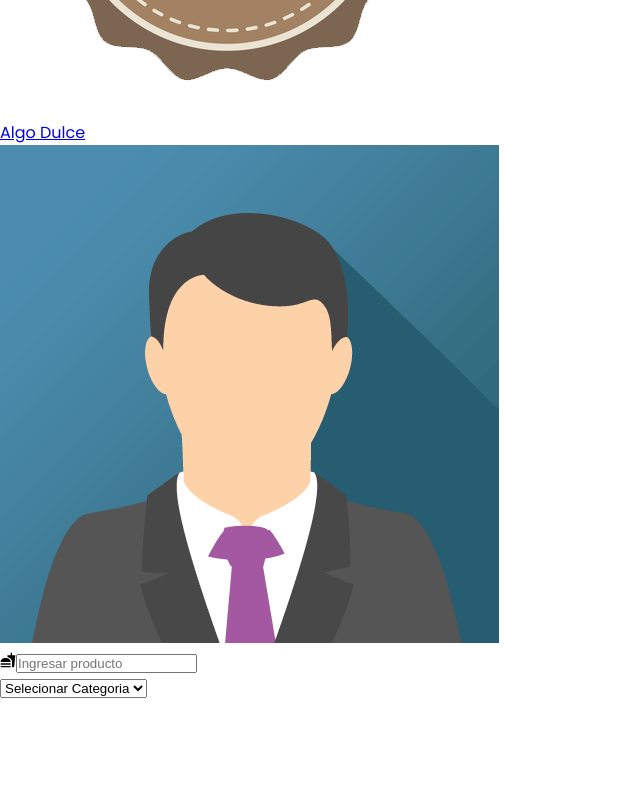
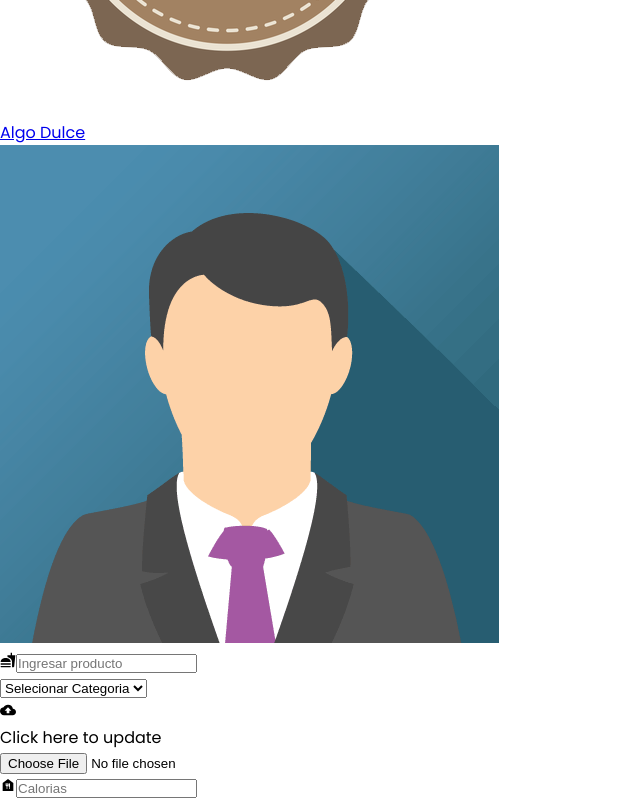
Before and after one commit to Nicoogf/mennuappg, a React (Create React App) app: page /createItem in a window 1280 px wide. Shown: the part 1480-2280 px from the top of the page, without its empty margins (0-640 px from the left). Before the commit the page ends 2180 px from the top, so only its background shows below. Built offline with nearby package versions, Linux system fonts and the light colour scheme.

Commit message:
Se avanza sobre el Create-Conteiner

```diff
--- a/src/components/CreateContainer.jsx
+++ b/src/components/CreateContainer.jsx
@@ -1,7 +1,8 @@
 import React, { useState } from 'react' ;
 import { motion } from "framer-motion" ;
-import  {MdFastfood} from "react-icons/md" ;
+import { MdFastfood , MdCloudUpload , MdDelete , MdFoodBank } from "react-icons/md" ;
 import { categories } from '../utils/data';
+import Loader from "../components/Loader" ;
 
 const CreateContainer = () => {
   const [title, setTitle] = useState ("") ;
@@ -13,6 +14,14 @@
   const [alertStatus , steAlertStatus] = useState("s") ;
   const [msg , setMsg ] = useState(null) ;
   const [ isLoading, setIsLoading] = useState(false);
+
+ const  uploadImage = () =>{
+
+ }
+
+ const deleteImage  = () =>{
+
+ }
 
 
 
@@ -62,8 +71,36 @@
 
         <div className='group flex justify-center items-center flex-col border-2 border-dotted border-gray-300 w-full h-225 md:h-420 cursor-pointer rounded-lg'>
 
+          {isLoading ? <Loader /> :<>
+                {!imageAsset ? <>
+                  <label className='w-full h-full flex flex-col items-center justify-center cursor-pointer'>
+                  <div className='w-full h-full flex flex-col items-center justify-center gap-2'>
+                    <MdCloudUpload className='text-gray-500 text-3xl hover:text-gray-700'/>
+                    <p className='text-gray-500 text-3xl hover:text-gray-700'>Click here to update</p>
+                  </div>
+                <input type="file" name="uploadimage" accept="image/*"onChange={uploadImage} className='w-0 h-0'/>
+                  </label>
+                </> :
+                      <> <div className='relative h-full'>
+                        <img src={imageAsset} alt="uploadimage" className='w-full  h-full object-cover' />
+                        <button type="button" className='absolute bottom-3 right-0 p-3 rounded-full bg-red-500 text-xl cursor-pointer outiline-none hover:shadow-md duration:500 transition-all-ease-in-out'
+                        onChange={deleteImage}>
+                            <MdDelete className='text-white'/>
+                        </button>
+                      </div>
+
+                      </>}
+          </>}
 
         </div>
+
+
+                  <div className='w-full flex flex-col md:flex-row items-center gap-3'>
+                    <div className='w-full py-2 border-b border-gray-300 flex items-center gap-2'>
+                       <MdFoodBank className='text-gray-700 text-2xl'/>
+                       <input type="text" required placeholder='Calorias'className='w-full h-full text-lg bg-transparent outline-none border-none placeholder:text-gray-400'/>
+                    </div>
+                  </div>
         </div>
     </div>
   )
```
